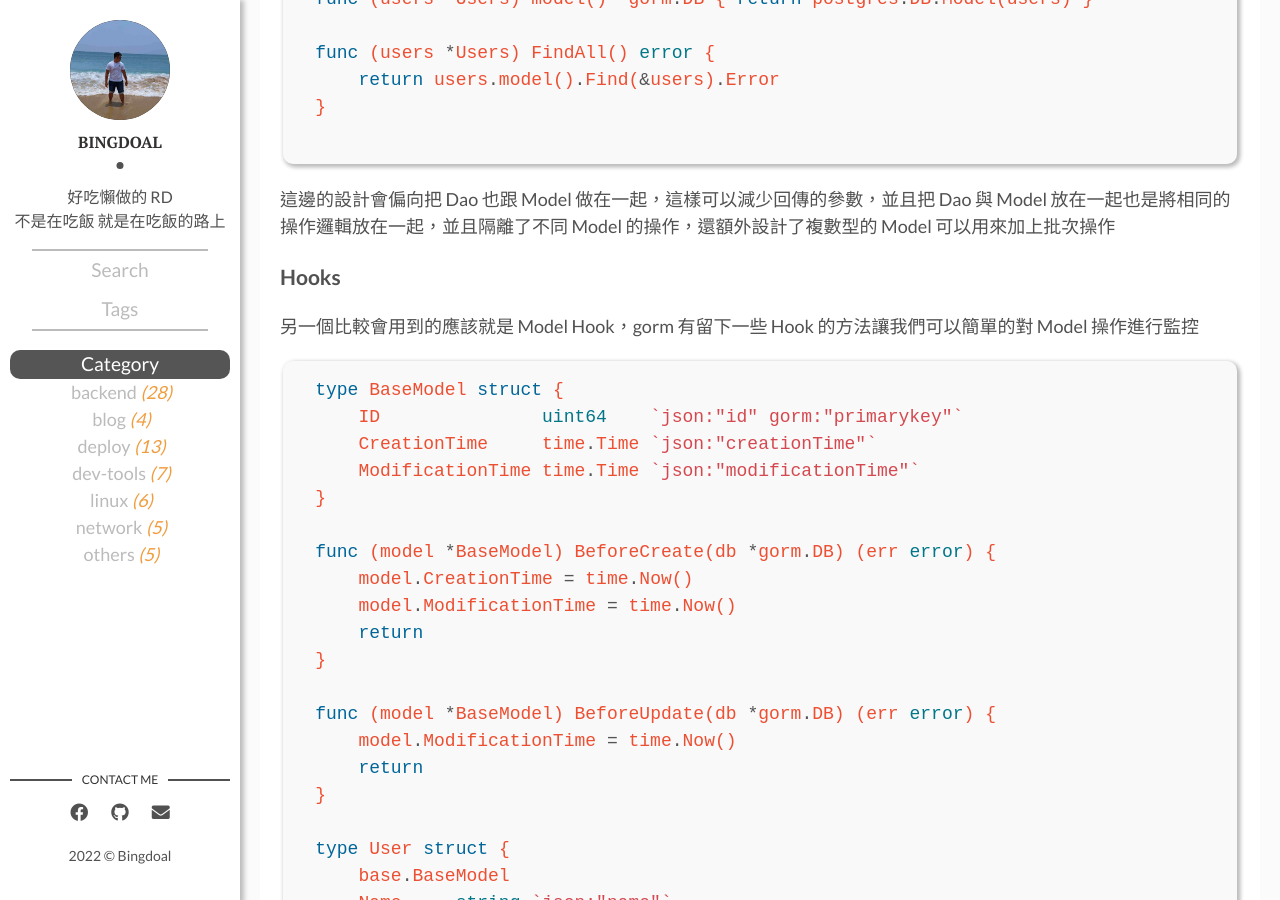
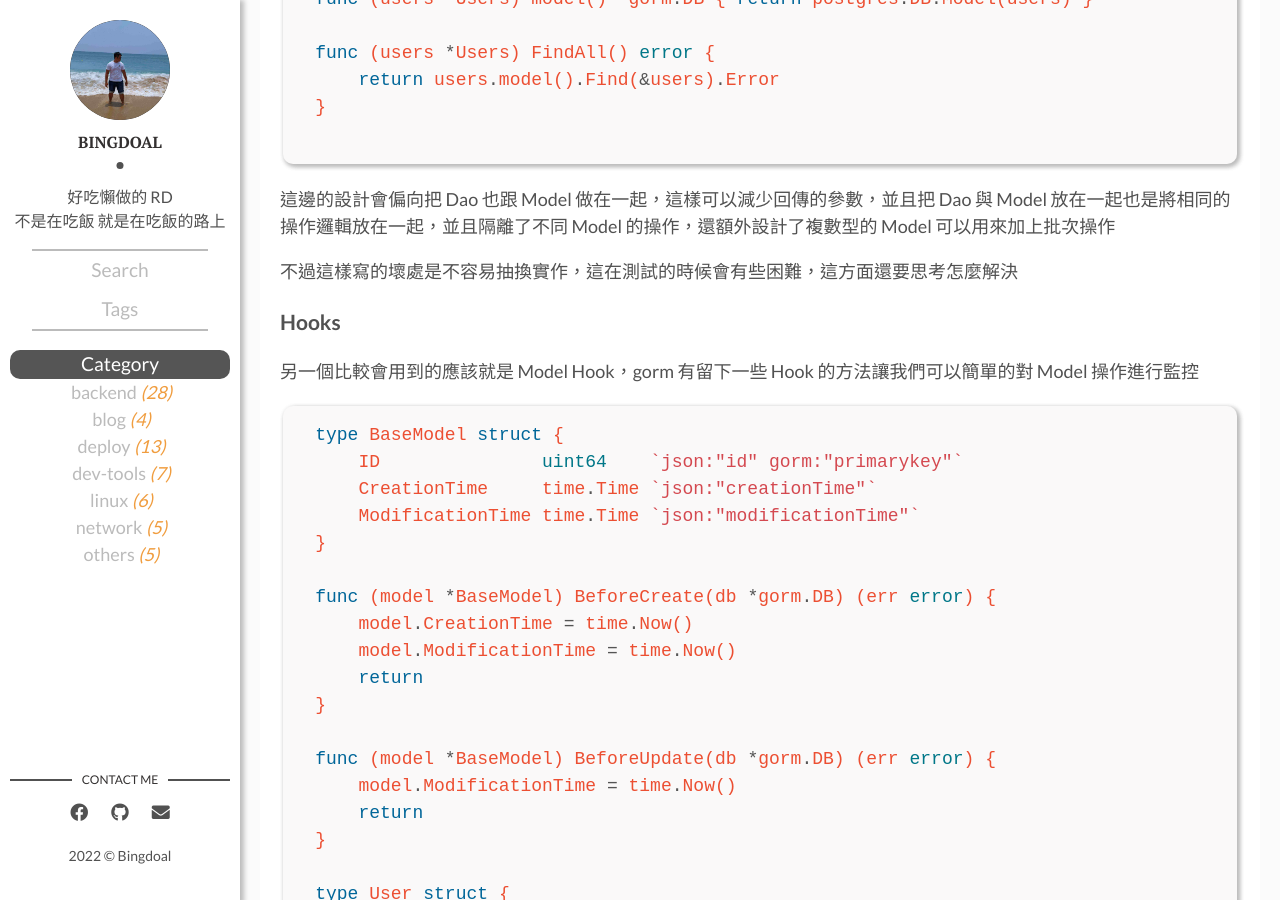
Before and after one commit to Bingdoal/bingdoal.github.io, a Jekyll site: the page built from _posts/2022/2022-04-26-golang-database-operation-gorm.md, in a window 1280 px wide and 900 px high, scrolled down 4170 px. Built offline with Jekyll 4.4.1, drawn with Linux system fonts in a browser that asks for light colours; comment, search, counter and statistics services are not loaded.

Commit message:
add some comment

```diff
--- a/_posts/2022/2022-04-26-golang-database-operation-gorm.md
+++ b/_posts/2022/2022-04-26-golang-database-operation-gorm.md
@@ -148,6 +148,8 @@ func (users *Users) FindAll() error {
 
 這邊的設計會偏向把 Dao 也跟 Model 做在一起，這樣可以減少回傳的參數，並且把 Dao 與 Model 放在一起也是將相同的操作邏輯放在一起，並且隔離了不同 Model 的操作，還額外設計了複數型的 Model 可以用來加上批次操作
 
+不過這樣寫的壞處是不容易抽換實作，這在測試的時候會有些困難，這方面還要思考怎麼解決
+
 ### Hooks
 
 另一個比較會用到的應該就是 Model Hook，gorm 有留下一些 Hook 的方法讓我們可以簡單的對 Model 操作進行監控
```
